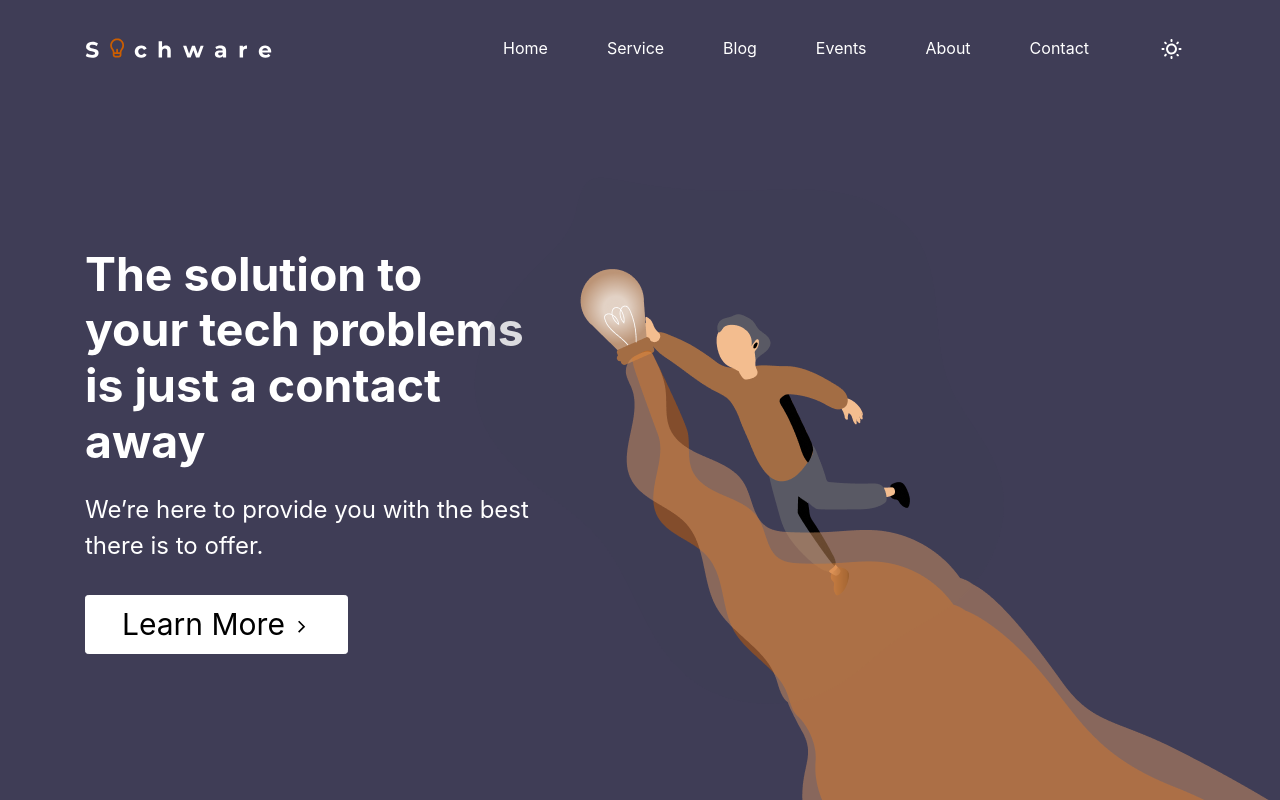
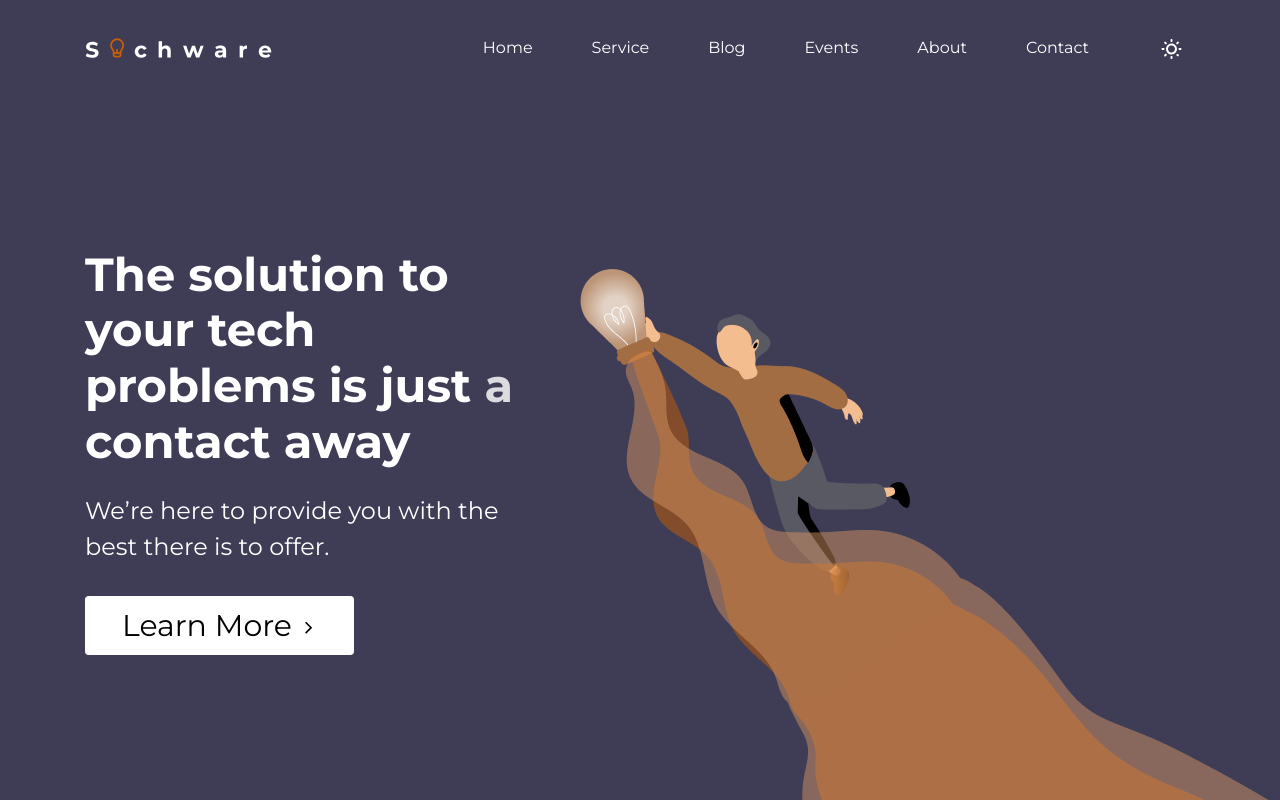
Before and after one commit to timeportal21/sochware-update, a React (Create React App) app: page / in a window 1280 px wide. Shown: the top 800 px of the page. Built offline with nearby package versions, Linux system fonts and the light colour scheme.

Commit message:
[font] modified font

```diff
--- a/public/index.html
+++ b/public/index.html
@@ -15,6 +15,10 @@
       user's mobile device or desktop. See https://developers.google.com/web/fundamentals/web-app-manifest/
     -->
         <link rel="manifest" href="%PUBLIC_URL%/manifest.json" />
+        <link
+            href="https://fonts.googleapis.com/css2?family=Montserrat:wght@400;500;700&family=Quicksand:wght@400;500;700&display=swap"
+            rel="stylesheet"
+        />
         <!--
       Notice the use of %PUBLIC_URL% in the tags above.
       It will be replaced with the URL of the `public` folder during the build.
@@ -38,6 +42,5 @@
 
       To begin the development, run `npm start` or `yarn start`.
       To create a production bundle, use `npm run build` or `yarn build`.
-    -->
-  </body>
+    --></body>
 </html>
--- a/src/index.scss
+++ b/src/index.scss
@@ -1,13 +1,11 @@
 body {
-  margin: 0;
-  font-family: -apple-system, BlinkMacSystemFont, 'Segoe UI', 'Roboto', 'Oxygen',
-    'Ubuntu', 'Cantarell', 'Fira Sans', 'Droid Sans', 'Helvetica Neue',
-    sans-serif;
-  -webkit-font-smoothing: antialiased;
-  -moz-osx-font-smoothing: grayscale;
+    margin: 0;
+    font-family: "Montserrat", sans-serif !important;
+    -webkit-font-smoothing: antialiased;
+    -moz-osx-font-smoothing: grayscale;
 }
 
 code {
-  font-family: source-code-pro, Menlo, Monaco, Consolas, 'Courier New',
-    monospace;
+    font-family: source-code-pro, Menlo, Monaco, Consolas, "Courier New",
+        monospace;
 }
```
Lines whose indentation alone changed are shown as unchanged.
